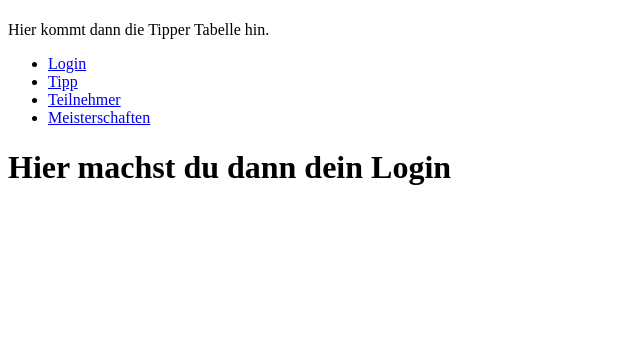
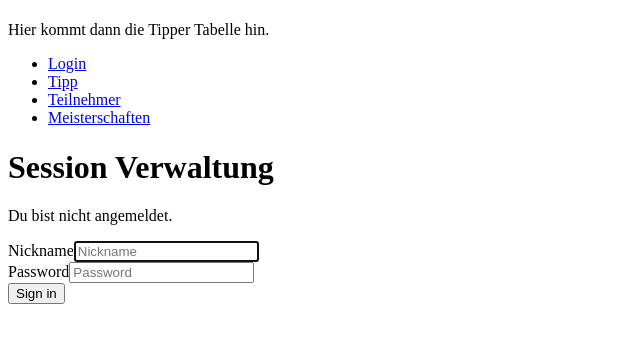
Before and after one commit to gluehloch/bo-frontend, an Angular app: page /login in a window 1280 px wide. Shown: the top 342 px of the page, without its empty margins (0-640 px from the left). Built offline with nearby package versions, Linux system fonts and the light colour scheme.

Commit message:
Under construction: Authentication

```diff
--- a/src/app/authentication/authentication.component.html
+++ b/src/app/authentication/authentication.component.html
@@ -1,19 +1,18 @@
-<h1>Hier machst du dann dein Login</h1>
-<!--
-<div ng-controller="SessionCtrl" class="betoffice-app">
+<div class="betoffice-app">
   <h1>Session Verwaltung</h1>
-  <p ng-show="authentication.authenticate">
+  <p *ngIf="authentication.authenticate">
     Du bist als {{authentication.nickname}} angemeldet.
   </p>
-  <p ng-show="authentication.isAdmin()">
+  <p *ngIf="authentication.isAdmin()">
     Du bist als Administrator angemeldet.
   </p>
-  <p ng-show="!authentication.authenticate">
+  <p *ngIf="!authentication.authenticate">
     Du bist nicht angemeldet.
   </p>
 
-  <div ng-show="!authentication.authenticate">
-    <div class="alert alert-danger" role="alert" ng-show="authentication.authenticationTries > 0 && !authentication.authenticate">
+  <div *ngIf="!authentication.authenticate">
+    <div class="alert alert-danger" role="alert"
+        *ngIf="authentication.authenticationTries > 0 && !authentication.authenticate">
         Der Login-Versuch ist fehlgeschlagen.
     </div>
     <form name="loginform" novalidate>
@@ -30,19 +29,18 @@
         ng-disabled="loginform.$invalid"
         class="btn btn-lg btn-primary btn-block"
         type="submit"
-        ng-click="login(login.nickname, login.password, login.rememberme)">Sign in</button>
+        (click)="login(login.nickname, login.password, login.rememberme)">Sign in</button>
     </form>
   </div>
 
-  <div ng-show="authentication.authenticate">
+  <div *ngIf="authentication.authenticate">
       Falls du dich ausloggen möchtest, dann kannst du das hier erledigen.
       <form name="logoutform" novalidate>
         <button
           class="btn btn-lg btn-primary btn-block"
           type="submit"
-          ng-click="logout()">Logout</button>
+          (click)="logout()">Logout</button>
       </form>
   </div>
 
 </div>
--->
--- a/src/app/authentication/authentication.component.ts
+++ b/src/app/authentication/authentication.component.ts
@@ -1,4 +1,8 @@
 import { Component, OnInit } from '@angular/core';
+
+import { USERROLE } from '../user-role.enum';
+
+import { Authentication } from './authentication.service';
 
 @Component({
   selector: 'app-authentication',
@@ -7,7 +11,11 @@ import { Component, OnInit } from '@angular/core';
 })
 export class AuthenticationComponent implements OnInit {
 
-  constructor() { }
+  authentication: Authentication;
+
+  constructor() {
+    this.authentication = new Authentication(undefined, USERROLE.UNKNOWN);
+  }
 
   ngOnInit() {
   }
--- /dev/null
+++ b/src/app/betoffice.service.ts
@@ -0,0 +1,19 @@
+import { RequestOptions, Headers, Http, Response } from '@angular/http';
+
+import { environment } from '../environments/environment';
+
+/**
+ * Common parent of all service classes.
+ */
+export abstract class BetofficeService {
+
+  protected rootUrl = environment.rootUrl;
+  protected options: RequestOptions;
+  protected http: Http;
+
+  constructor(http: Http) {
+    let headers = new Headers({ 'Content-Type': 'application/json' });
+    this.options = new RequestOptions({ headers: headers });
+  }
+
+}
--- a/src/app/season/season.service.ts
+++ b/src/app/season/season.service.ts
@@ -10,16 +10,13 @@ import { environment } from '../../environments/environment';
 
 import { USERROLE } from '../user-role.enum';
 import { Authentication } from '../authentication/authentication.service';
+import { BetofficeService } from '../betoffice.service';
 
 @Injectable()
-export class SeasonService {
+export class SeasonService extends BetofficeService {
 
-  private rootUrl = environment.rootUrl;
-  private options: RequestOptions;
-
-  constructor(private http: Http) {
-    let headers = new Headers({ 'Content-Type': 'application/json' });
-    this.options = new RequestOptions({ headers: headers });
+  constructor(http: Http) {
+    super(http);
   }
 
   findSeasons() : Observable<Array<Rest.SeasonJson>> {
--- a/src/app/session/session.service.ts
+++ b/src/app/session/session.service.ts
@@ -7,16 +7,13 @@ import { Observable } from 'rxjs';
 import 'rxjs/Rx';
 
 import { environment } from '../../environments/environment';
+import { BetofficeService } from '../betoffice.service';
 
 @Injectable()
-export class SessionService {
+export class SessionService extends BetofficeService {
 
-  private rootUrl = environment.rootUrl;
-  private options: RequestOptions;
-
-  constructor(private http: Http) {
-    let headers = new Headers({ 'Content-Type': 'application/json' });
-    this.options = new RequestOptions({ headers: headers });
+  constructor(http: Http) {
+    super(http);
   }
 
 }
--- a/src/app/user-role.enum.ts
+++ b/src/app/user-role.enum.ts
@@ -1,4 +1,5 @@
 export enum USERROLE {
     ADMIN,
-    USER
+    USER,
+    UNKNOWN
 }
```
